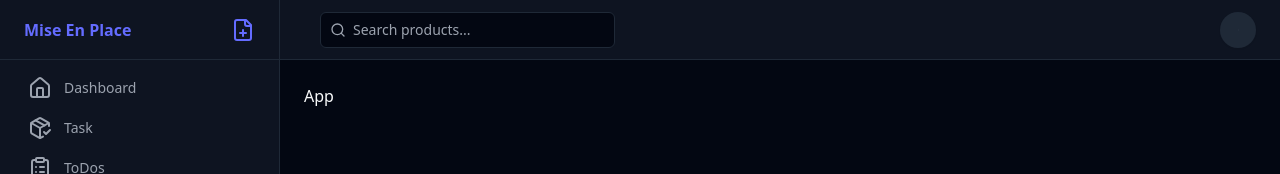
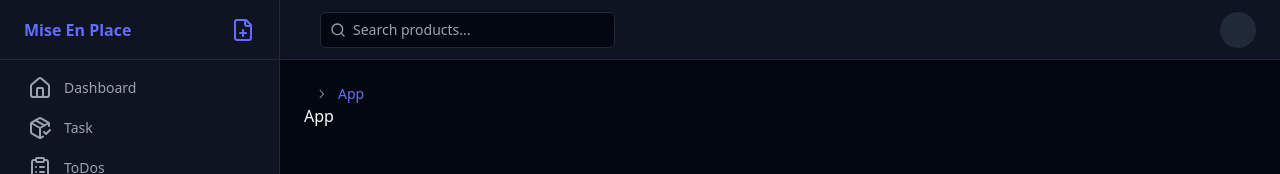
Before and after one commit to koloyyee/mise_en_place_react, a React (Vite) app: page /app in a window 1280 px wide. Shown: the top 174 px of the page. Built offline with nearby package versions, Linux system fonts and the light colour scheme.

Commit message:
dynamic breadcrumb

```diff
--- /dev/null
+++ b/src/components/layout/breadcrumbs.tsx
@@ -0,0 +1,46 @@
+import { Breadcrumb, BreadcrumbList, BreadcrumbItem, BreadcrumbLink, BreadcrumbSeparator, BreadcrumbPage } from "../ui/breadcrumb";
+
+import { useLocation } from 'react-router-dom';
+import { useState, useEffect } from 'react';
+export default function CommonBreadcrumbs() {
+
+
+    const location = useLocation();
+    const [currentPath, setCurrentPath] = useState("");
+
+    useEffect(() => {
+        setCurrentPath(location.pathname);
+    }, [location]);
+    console.log(currentPath);
+
+
+    const pathnames = currentPath.split("/");
+    pathnames.map((path, index) => {
+        const  href = `${pathnames.slice(0, index).join("/")}`
+        return { href, label :  path.charAt(0).toUpperCase() + path.slice(1)}
+    })
+    return (
+        <Breadcrumb>
+            <BreadcrumbList>
+                {/* <BreadcrumbItem>
+                    <BreadcrumbLink href="/app"></BreadcrumbLink>
+                </BreadcrumbItem> */}
+                {/* <BreadcrumbSeparator /> */}
+                {pathnames.map((path, index) => {
+                    const href = `${pathnames.slice(0, index + 1).join("/")}`;
+                    const label = path.charAt(0).toUpperCase() + path.slice(1);
+                    return (
+                        <>
+                        <BreadcrumbItem key={index}>
+                            <BreadcrumbLink href={href}>{label}</BreadcrumbLink>
+                        </BreadcrumbItem>
+                        {index < pathnames.length - 1 ? <BreadcrumbSeparator key={index} /> : null}
+                        </>
+                    );
+                })}
+                {/* <BreadcrumbSeparator /> */}
+            </BreadcrumbList>
+        </Breadcrumb>
+
+    );
+}
--- a/src/routes/app/dashboard.tsx
+++ b/src/routes/app/dashboard.tsx
@@ -1,3 +1,4 @@
+import CommonBreadcrumbs from "@/components/layout/breadcrumbs";
 import { useUser } from "./root";
 
 export default function Dashboard() {
@@ -5,6 +6,7 @@ export default function Dashboard() {
   console.log(user);
   return (
     <div>
+      <CommonBreadcrumbs />
       App
     </div>
   );
--- a/src/routes/tasks/index.tsx
+++ b/src/routes/tasks/index.tsx
@@ -1,6 +1,7 @@
 import { geTaskTypes, TaskType } from "@/api/task";
 import { Link, useLoaderData } from "react-router-dom";
 import { StatusIcon } from "./status-icons";
+import CommonBreadcrumbs from "@/components/layout/breadcrumbs";
 
 export async function loader() {
   const tasks = await geTaskTypes();
@@ -17,6 +18,8 @@ export default function Tasks() {
    * All the tasks are showing in table format
    */
   return (
+    <>
+      <CommonBreadcrumbs />
       <table>
         <thead>
           <tr className="text-center">
@@ -45,6 +48,7 @@ export default function Tasks() {
         </tbody>
       </table>
 
+    </>
   );
 
 }
--- a/src/routes/tasks/task.tsx
+++ b/src/routes/tasks/task.tsx
@@ -4,6 +4,7 @@ import { Card, CardContent, CardHeader, CardTitle } from "@/components/ui/card";
 import { Separator } from "@/components/ui/separator";
 import { Params, useLoaderData } from "react-router-dom";
 import { StatusIcon } from "./status-icons";
+import CommonBreadcrumbs from "@/components/layout/breadcrumbs";
 
 
 export async function loader({ params } : {params : Params}) {
@@ -20,6 +21,8 @@ export default function Task() {
 
 
   return (
+    <>
+      <CommonBreadcrumbs />
     <main className="mt-5 grid grid-cols-12">
       {/* editable task details if the Assigner and current user are the same person */}
       <div className="col-start-2 col-span-8">
@@ -54,5 +57,6 @@ export default function Task() {
         </CardContent>
       </Card>
     </main>
+    </>
   );
 }
```
Lines whose indentation alone changed are shown as unchanged.
